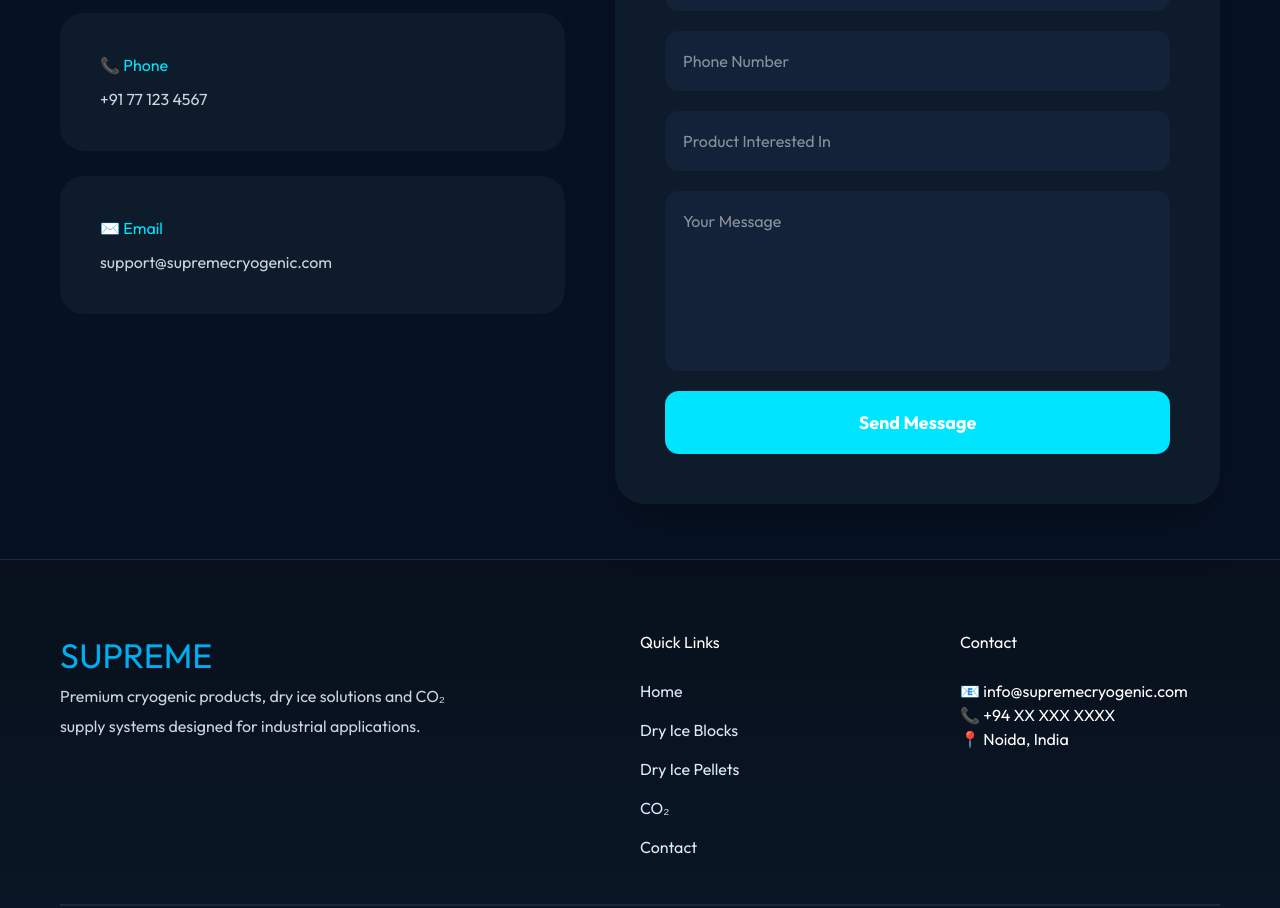
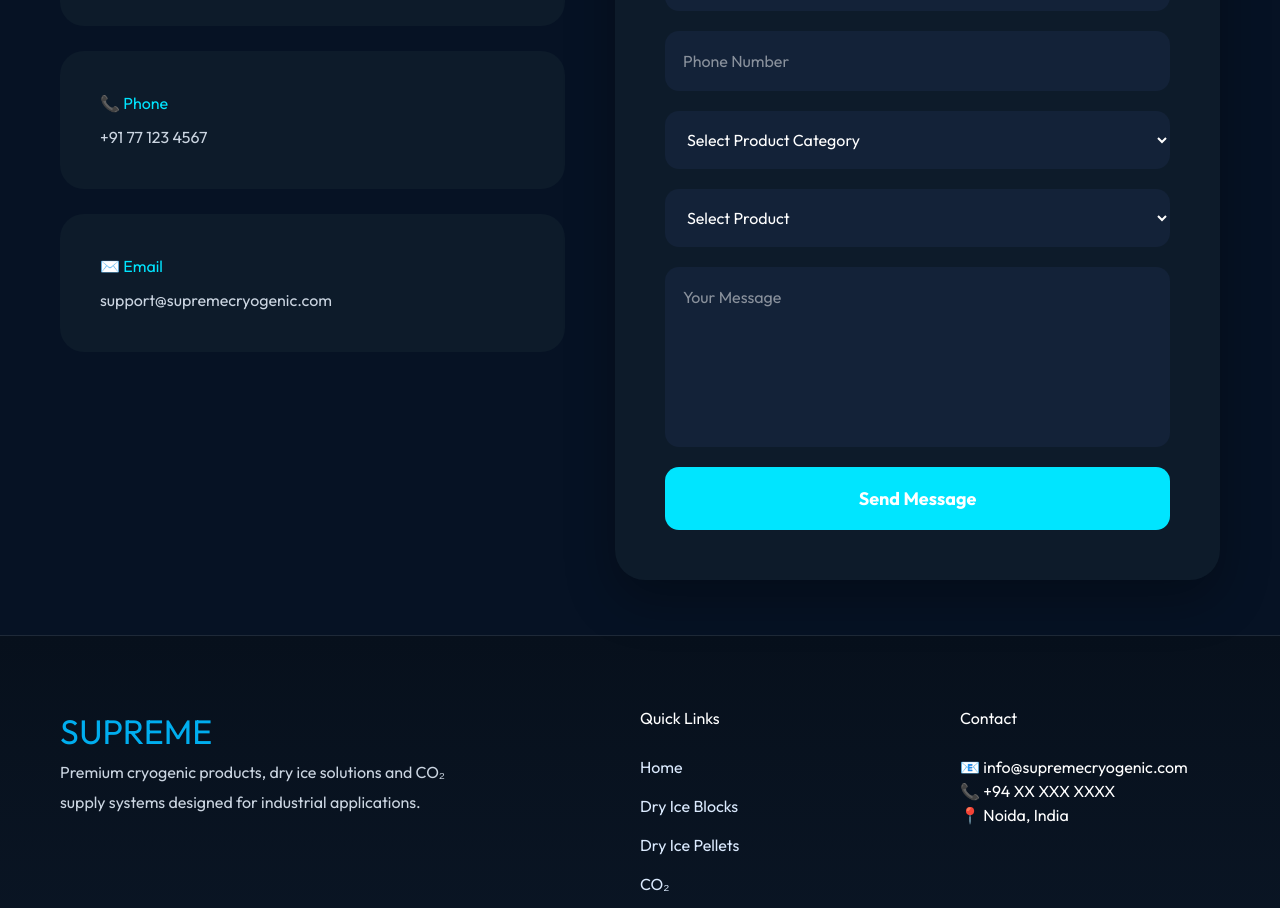
Before and after one commit to harshkr001/Supreme_Cyogenic, a React (Vite) app: page /contact in a window 1280 px wide. Shown: the part 889-1797 px from the top of the page. Built offline with nearby package versions, Linux system fonts and the light colour scheme.

Commit message:
product category

```diff
--- a/src/Pages/Contact.jsx
+++ b/src/Pages/Contact.jsx
@@ -6,20 +6,44 @@ function Contact() {
     nationality: "",
     email: "",
     phone: "",
+    category: "",
     product: "",
     message: ""
   });
+
+  const productOptions = {
+    "Dry Ice Blocks": [
+      "Industrial Dry Ice Blocks",
+      "Premium Cooling Blocks",
+      "Bulk Dry Ice Blocks",
+    ],
+    "Dry Ice Pellets": [
+      "Industrial Grade Pellets",
+      "Premium Dry Ice Pellets",
+      "Bulk Dry Ice Pellets",
+    ],
+    "Liquid CO₂": [
+      "Industrial Cylinders",
+      "Beverage Grade CO₂",
+      "Bulk CO₂ Supply",
+    ],
+  };
 
   const handleChange = (e) => {
     const { name, value } = e.target;
     setFormData((prev) => ({
       ...prev,
-      [name]: value
+      [name]: value,
+      ...(name === "category" ? { product: "" } : {}),
     }));
   };
 
   const handleSubmit = async (e) => {
     e.preventDefault();
+    if (formData.phone.length !== 10) {
+      alert("Phone number must contain exactly 10 digits.");
+      return;
+    }
 
     try {
       const response = await fetch("http://localhost:5000/api/inquiry", {
@@ -235,14 +259,38 @@ function Contact() {
             />
 
 
-            <input
-              type="text"
+            <select
+              name="category"
+              value={formData.category}
+              onChange={handleChange}
+              style={inputStyle}
+              required
+            >
+              <option value="">Select Product Category</option>
+              {Object.keys(productOptions).map((category) => (
+                <option key={category} value={category}>
+                  {category}
+                </option>
+              ))}
+            </select>
+
+            <select
               name="product"
               value={formData.product}
               onChange={handleChange}
-              placeholder="Product Interested In"
               style={inputStyle}
-            />
+              required
+              disabled={!formData.category}
+            >
+              <option value="">Select Product</option>
+
+              {formData.category &&
+                productOptions[formData.category].map((item) => (
+                  <option key={item} value={item}>
+                    {item}
+                  </option>
+                ))}
+            </select>
 
             <textarea
               name="message"
```
Lines whose indentation alone changed are shown as unchanged.
